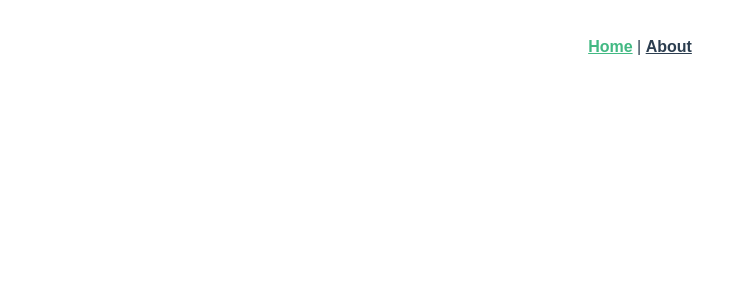
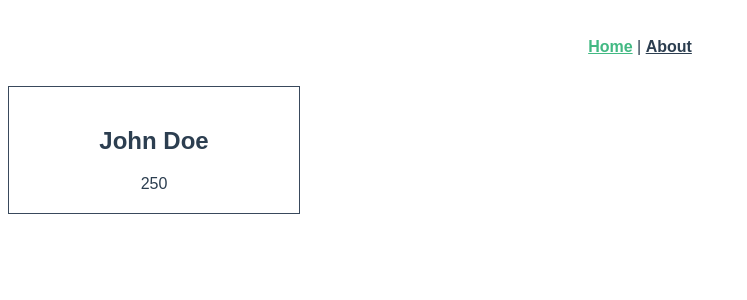
Before and after one commit to BamBamPatra/Lab3_CompoBase, a Vue app in the folder Lab3/: page / in a window 1280 px wide. Shown: the top 300 px of the page, without its empty margins (0-747 px from the left). Built offline with nearby package versions, Linux system fonts and the light colour scheme.

Commit message:
Update PassengerCard

```diff
--- a/Lab3/src/App.vue
+++ b/Lab3/src/App.vue
@@ -12,6 +12,7 @@ import { RouterLink, RouterView } from 'vue-router'
         </nav>
       </div>
     </header>
+    <RouterView />
   </div>
 </template>
 
--- a/Lab3/src/components/PassengerCard.vue
+++ b/Lab3/src/components/PassengerCard.vue
@@ -1,11 +1,24 @@
 <script setup lang="ts">
+import { ref } from 'vue'
 // defineProps<{
 //   msg: string
 // }>()
+const passenger = ref ({
+
+    name: "John Doe",
+    trips: 250,
+    airline: 5
+
+})
 </script>
 
 <template>
- <div class="passenger-class"></div>
+ <div class="passenger-class">
+    <div class="passenger-card">
+        <h2> {{ passenger.name }}</h2>
+        <span> {{ passenger.trips }}</span>
+    </div>
+ </div>
 </template>
 
 <style scoped>
--- a/Lab3/src/views/HomeView.vue
+++ b/Lab3/src/views/HomeView.vue
@@ -1,5 +1,9 @@
-<script setup lang="ts"></script>
+<script setup lang="ts">
+import PassengerCard from '@/components/PassengerCard.vue';
+</script>
 
 <template>
-  <div class="home"></div>
+  <div class="home">
+    <PassengerCard />
+  </div>
 </template>
```
